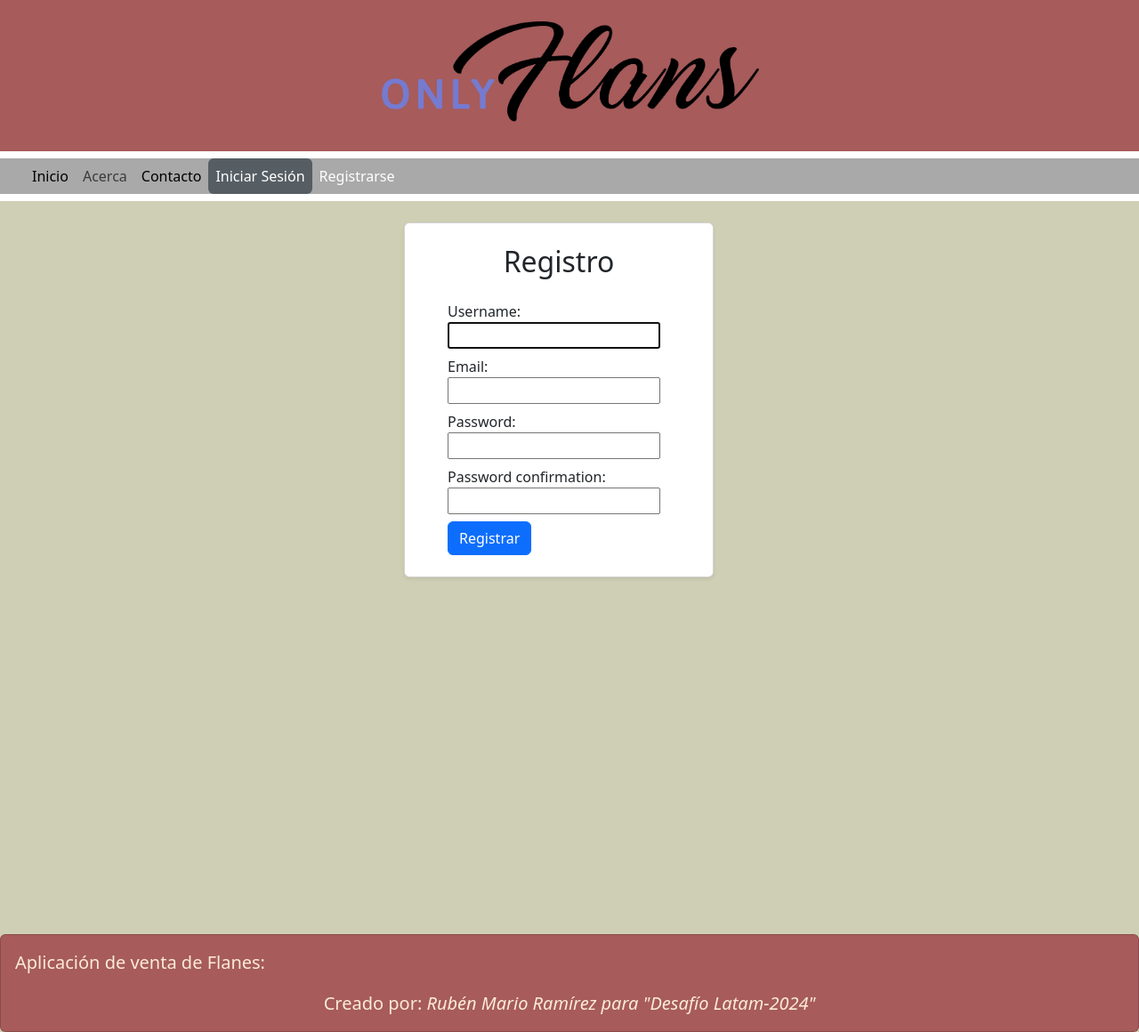
After one commit to XR-Ruben/onlyflans, a Django app: page /register/ in a window 1280 px wide. The commit adds this page. Shown: the whole page at 89% size. Run offline with Django 5.2, Linux system fonts and the light colour scheme.

Commit message:
Se realizaron algunas correcciones y ajustes. Dia7  HITO5

```diff
--- a/web/forms.py
+++ b/web/forms.py
@@ -2,6 +2,7 @@ from django import forms
 from .models import ContactForm
 from django.contrib.auth.models import User
 from .models import Profile
+from django.contrib.auth.forms import UserCreationForm
 
 
 #*  --- apply ContactFormForm ---
@@ -29,6 +30,22 @@ class UserForm(forms.ModelForm):
     class Meta:
         model = User
         fields = ['first_name', 'last_name', 'email']
+
+
+#* REGISTER FORMS
+
+class CustomUserCreationForm(UserCreationForm):
+    email = forms.EmailField(required=True, help_text='Requerido. Ingrese una dirección de correo electrónico válida.')
+
+    class Meta:
+        model = User
+        fields = ('username', 'email', 'password1', 'password2')
+
+    def clean_email(self):
+        email = self.cleaned_data.get('email')
+        if User.objects.filter(email=email).exists():
+            raise forms.ValidationError("Este correo electrónico ya está en uso.")
+        return email
 """
 ContactForm que contenga los
 siguientes atributos:
--- a/web/templates/about.html
+++ b/web/templates/about.html
@@ -3,6 +3,8 @@
 {% block content %}
 <div>
   <h1 style=" text-align: center;">Acerca de OnlyFlans</h1>
+  <div class="container-fluid" style="text-align: justify;">
   <h4>{{mensaje}}</h4>
 </div>
+</div>
 {% endblock %}
--- a/web/templates/navbar.html
+++ b/web/templates/navbar.html
@@ -27,6 +27,14 @@
           <li class="nav-item">
             <a class="nav-link active btn btn-secondary text-white" aria-current="page" href="{% url 'login' %}"
               >Iniciar Sesión</a>
+          </li>
+          {% endif %}
+
+          {% if not user.is_authenticated %}
+          <li class="nav-item">
+            <a class="nav-link btn btn-secondary ml-2 text-white" href="{% url 'register'%}">
+              Registrarse
+            </a>
           </li>
           {% endif %}
 
--- /dev/null
+++ b/web/templates/register.html
@@ -0,0 +1,31 @@
+{% extends 'base.html' %}
+{% block content %}
+<div class="container d-flex min-vh-100 mt-4">
+  <div class="row justify-content-center w-100">
+    <div class="col-md-8 col-lg-4">
+      <div class="card p-4 shadow-sm rounded bg-white">
+        <h2 class="text-center mb-4">Registro</h2>
+        <form method="post">
+          {% csrf_token %}
+          <div class="form-group">{{ form.non_field_errors }}</div>
+          <div class="form-group ms-4">{{ form.username.label_tag}}</div>
+          <div class="form-group ms-4 mb-2">{{ form.username}}</div>
+          <div class="form-group">{{form.username.errors }}</div>
+          <div class="form-group ms-4">{{ form.email.label_tag}}</div>
+          <div class="form-group ms-4 mb-2">{{ form.email}}</div>
+          <div class="form-group">{{form.email.errors }}</div>
+          <div class="form-group ms-4">{{ form.password1.label_tag}}</div>
+          <div class="form-group ms-4 mb-2">{{ form.password1}}</div>
+          <div class="form-group">{{form.password1.errors }}</div>
+          <div class="form-group ms-4">{{ form.password2.label_tag}}</div>
+          <div class="form-group ms-4 mb-2">{{ form.password2}}</div>
+          <div class="form-group">{{form.password2.errors }}</div>
+          <button type="submit" class="btn btn-primary btn-block ms-4">
+            Registrar
+          </button>
+        </form>
+      </div>
+    </div>
+  </div>
+</div>
+{% endblock %}
--- a/web/urls.py
+++ b/web/urls.py
@@ -30,4 +30,5 @@ urlpatterns = [
     path('exito', views.exito),
     path('gallery', views.gallery),
     path('profile/', views.profile_view, name='profile'),
+    path('register/', views.register, name='register'),
 ]
--- a/web/views.py
+++ b/web/views.py
@@ -1,10 +1,11 @@
 from django.shortcuts import render, redirect
 from django.http import HttpResponse, HttpResponseRedirect
 from .models import Flan, ContactForm
-from .forms import ContactFormForm, ContactModelForm
+from .forms import ContactFormForm, ContactModelForm, CustomUserCreationForm
 from django.contrib.auth.decorators import login_required
 from .models import Profile
 from .forms import ProfileForm, UserForm
+from django.contrib.auth import login
 # ----------------------------------------------------------------------------------------------
 ## VIEWS DE PROYECTO ONLYFLANS
 
@@ -104,3 +105,15 @@ def profile_view(request):
         'user_form': user_form,
         'profile_form': profile_form,
     })
+
+
+def register(request):
+    if request.method == 'POST':
+        form = CustomUserCreationForm(request.POST)
+        if form.is_valid():
+            user = form.save() #* Se guarda el user en la DB
+            login(request, user) #* Se logea
+            return redirect('welcome')  # Redirige a la vista de perfil u otra vista
+    else:
+        form = CustomUserCreationForm()
+    return render(request, 'register.html', {'form': form})
```
Also changed, not shown: web/templates/index.html (+9 -7 lines), db.sqlite3.
